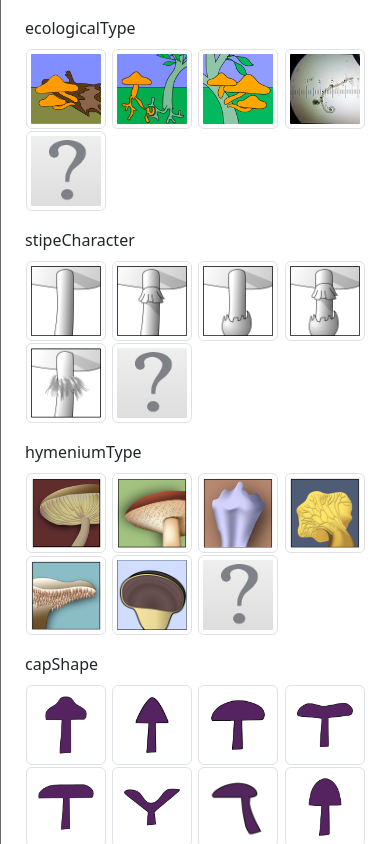
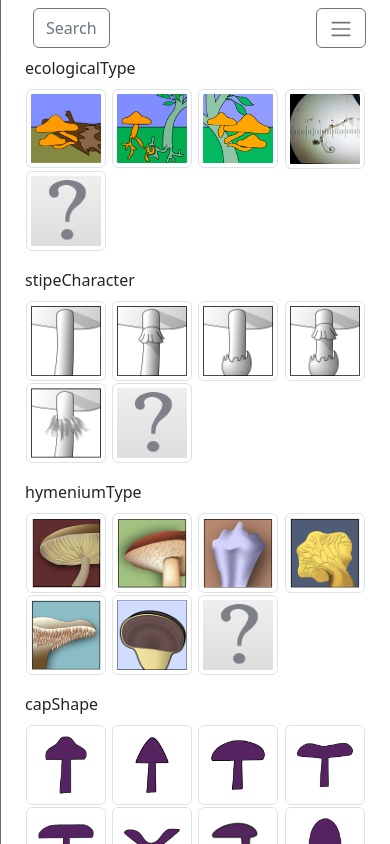
Before and after one commit to developer-16/mushroom-id, a website built with webpack: page index.html in a window 390 px wide. Both pictures are taken after a click on the button "Filters". Built offline with nearby package versions, Linux system fonts and the light colour scheme.

Commit message:
Added a button to close filters on mobile

```diff
--- a/index.html
+++ b/index.html
@@ -32,18 +32,23 @@
 <nav class="navbar bg-light fixed-top">
   <div class="container-fluid">
     <div class="offcanvas offcanvas-end overflow-auto" data-bs-scroll="true" tabindex="-1" id="filters">
-      <form id="form" class="form-check form-check-inline mt-3">
+      <form id="form" class="form-check form-check-inline">
+        <div class="d-flex justify-content-between p-2 sticky-top bg-white">
+          <button type="submit" class="btn btn-outline-secondary" data-bs-dismiss="offcanvas">Search</button>
+          <button type="button" class="btn btn-outline-secondary" data-bs-dismiss="offcanvas" aria-label="Close">
+            <span class="navbar-toggler-icon"></span>
+          </button>
+        </div>
         <div id="ecologicalType"></div>
         <div id="stipeCharacter"></div>
         <div id="hymeniumType"></div>
         <div id="capShape"></div>
         <div id="whichGills"></div>
         <div id="sporePrintColor"></div>
-        <button type="submit" class="btn btn-outline-success mb-3">Search</button>
       </form>
     </div>
     <a class="navbar-brand">Mushroom ID</a>
-    <div class="navbar-text" id="search-status">Apply some filters and press 'Search'</div>
+    <div class="navbar-text" id="search-status"></div>
     <button class="navbar-toggler" type="button" data-bs-toggle="offcanvas" data-bs-target="#filters"
             aria-controls="filters">Filters<span class="navbar-toggler-icon ms-2"></span>
     </button>
```
